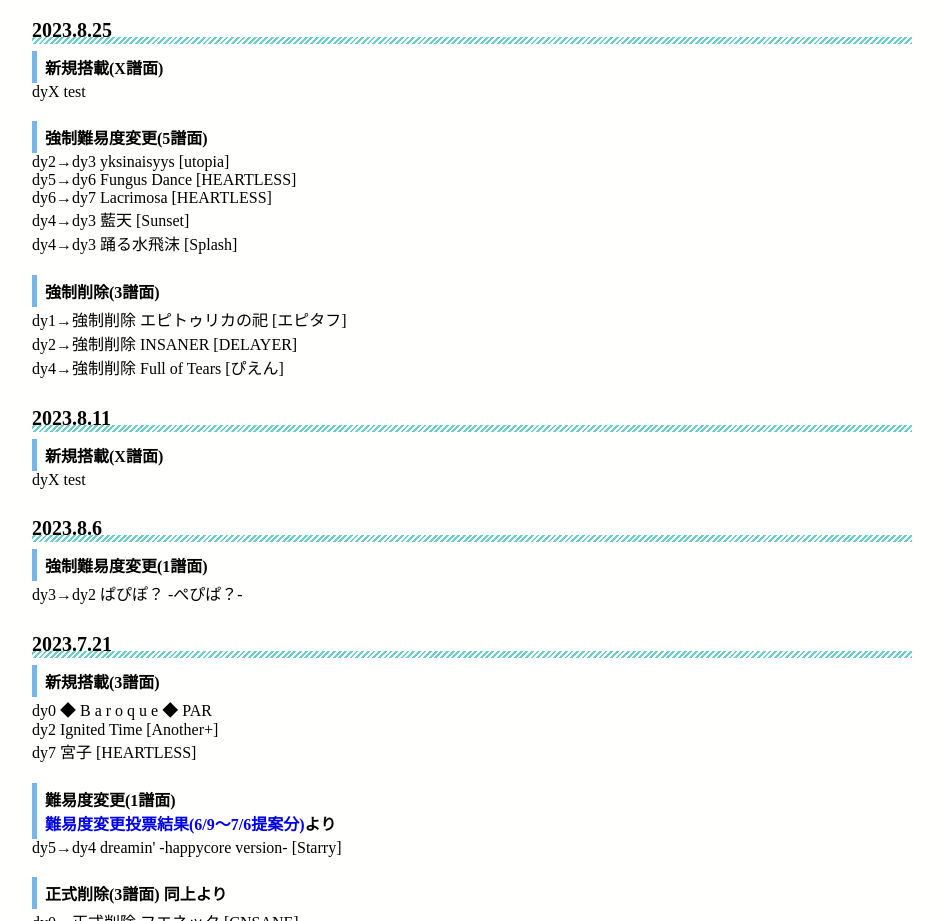
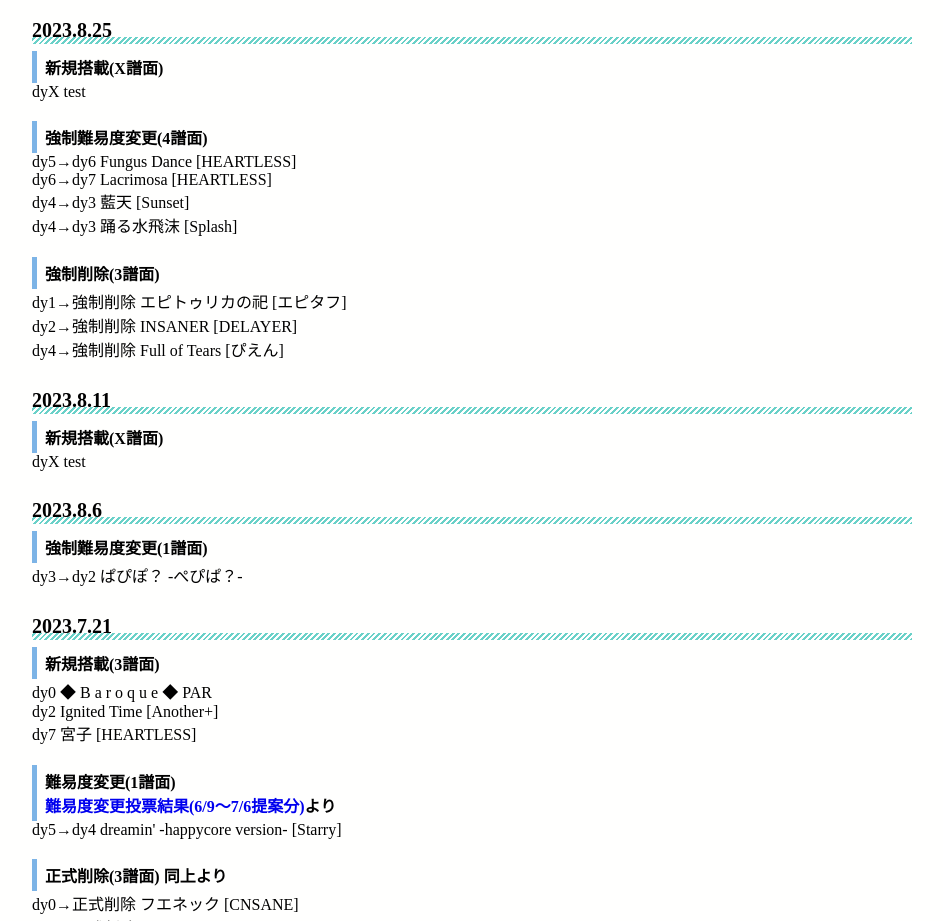
Before and after one commit to monyubms/Dystopia, a plain HTML site: page changelog/2023.html in a window 1280 px wide. Shown: the part 1100-2021 px from the top of the page, without its empty margins (68-1011 px from the left). Drawn offline with nearby package versions, Linux system fonts and the light colour scheme.

Commit message:
Update 2023.html

```diff
--- a/changelog/2023.html
+++ b/changelog/2023.html
@@ -155,8 +155,7 @@ dyX test<br><br>
 <h3>新規搭載(X譜面)</h3>
 dyX test<br><br>
 
-<h3>強制難易度変更(5譜面)</h3>
-dy2→dy3 yksinaisyys [utopia]<br>
+<h3>強制難易度変更(4譜面)</h3>
 dy5→dy6 Fungus Dance [HEARTLESS]<br>
 dy6→dy7 Lacrimosa [HEARTLESS]<br>
 dy4→dy3 藍天 [Sunset]<br>
```
